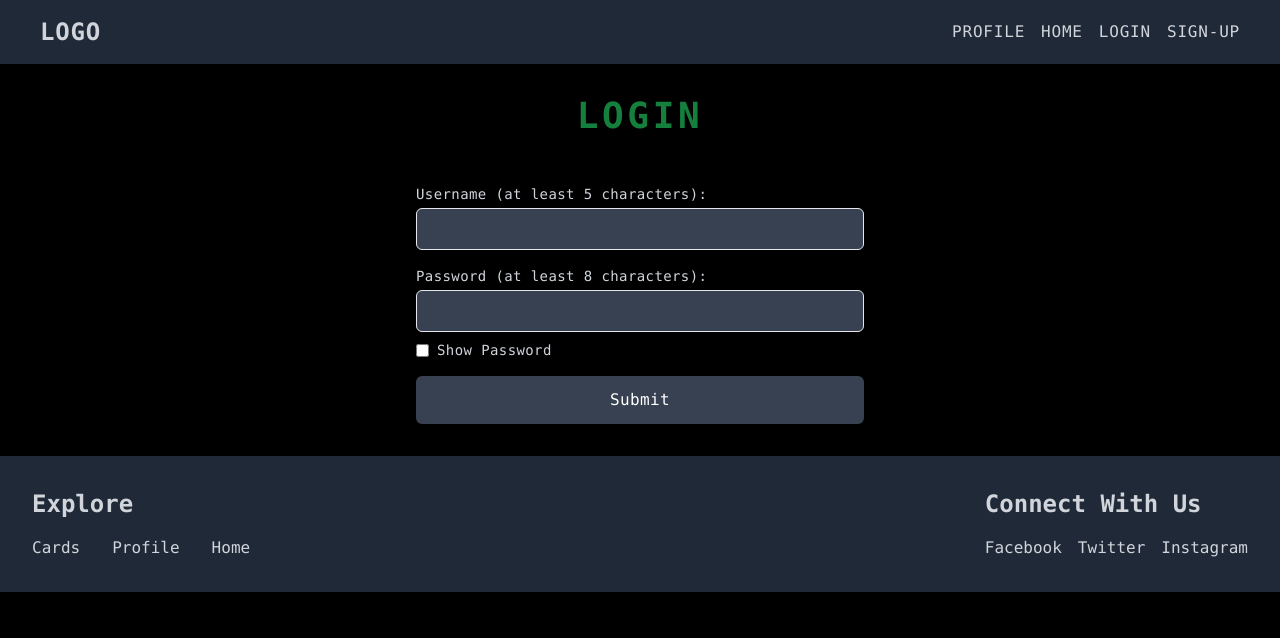
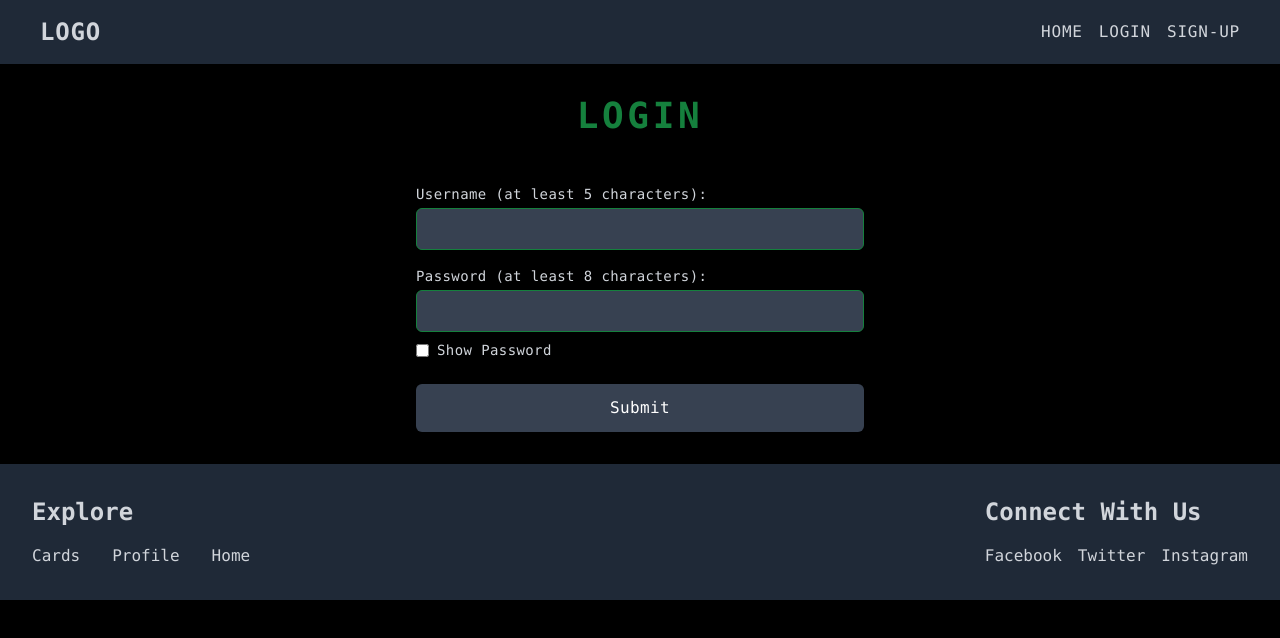
Before and after one commit to Bilal-Nizamani/assesment-frontend, a Next.js app: page /login in a window 1280 px wide. Shown: the top 638 px of the page. Built offline with nearby package versions, Linux system fonts and the light colour scheme.

Commit message:
changed login logic and design

```diff
--- a/next.config.js
+++ b/next.config.js
@@ -1,4 +1,8 @@
 /** @type {import('next').NextConfig} */
-const nextConfig = {};
+const nextConfig = {
+  images: {
+    domains: ["gatherer.wizards.com"],
+  },
+};
 
 module.exports = nextConfig;
--- a/src/app/login/page.js
+++ b/src/app/login/page.js
@@ -48,10 +48,29 @@ const Login = () => {
     try {
       setLoading(true);
       const { username, password } = formData;
+      // Trim spaces from username
+      const trimmedUsername = username.trim();
+      // Chck username length
+      if (trimmedUsername.length < 5) {
+        setError("Username must be at least 5 characters long.");
+        setLoading(false);
+        return;
+      }
+      // Check for spaces in username
+      if (trimmedUsername.includes(" ")) {
+        setError("Username cannot contain spaces.");
+        setLoading(false);
+        return;
+      }
+      // Check password length
+      if (password.length < 8) {
+        setError("Password must be at least 8 characters long.");
+        setLoading(false);
+        return;
+      }
 
       // Perform registration logic (e.g., make an API request)
       let apiResponse = await loginHandler({ username, password });
-      console.log(apiResponse);
 
       if (!apiResponse.data.success) {
         setError(apiResponse.data.error);
@@ -81,7 +100,9 @@ const Login = () => {
         <h1 className="text-4xl text-center text-green-700 pb-4  tracking-widest font-bold">
           LOGIN
         </h1>
-        <div className="text-red-700 h-8 text-center pb-2 text-lg">{error}</div>
+        <div className="text-red-700 min-h-8 text-center pb-2 text-lg">
+          {error}
+        </div>
         <form onSubmit={(e) => e.preventDefault()}>
           <label htmlFor="username" className="block text-sm font-medium ">
             Username (at least 5 characters):
@@ -90,7 +111,7 @@ const Login = () => {
             type="text"
             id="username"
             name="username"
-            className="mt-1 p-2 border rounded-md w-full bg-gray-700 text-white"
+            className="mt-1 p-2 border rounded-md border-green-700 focus:outline-none  focus:border-green-500   w-full bg-gray-700 text-white"
             minLength="5"
             required
             onChange={handleChange}
@@ -107,7 +128,7 @@ const Login = () => {
             type={formData.showPassword ? "text" : "password"}
             id="password"
             name="password"
-            className="mt-1 p-2 border rounded-md w-full bg-gray-700 text-white"
+            className="mt-1 p-2 border border-green-700 focus:outline-none  focus:border-green-500  rounded-md w-full bg-gray-700 text-white"
             minLength="8"
             value={formData.password}
             required
@@ -134,8 +155,8 @@ const Login = () => {
             </div>
           ) : (
             <button
-              type="button"
-              className={` mt-4 p-3 w-full bg-gray-700 text-white rounded-md hover:bg-gray-500 focus:outline-none focus:ring focus:border-blue-300 `}
+              type="sbumit"
+              className="mt-6 p-3 w-full bg-gray-700 text-white rounded-md hover:bg-gray-500 focus:outline-none focus:ring focus:ring-green-600 focus:border-green-300"
               onClick={loginUser}
             >
               Submit
--- a/src/app/sign-up/page.js
+++ b/src/app/sign-up/page.js
@@ -65,6 +65,12 @@ const SignUp = () => {
       setLoading(false);
       return;
     }
+    // Check password length
+    if (password.length < 8) {
+      setErr("Password must be at least 8 characters long.");
+      setLoading(false);
+      return;
+    }
     // Validate Gmail address
     const isGmail = /[a-zA-Z0-9._%+-]+@gmail\.com$/.test(email);
     if (!isGmail) {
@@ -73,12 +79,6 @@ const SignUp = () => {
       return;
     }
 
-    // Check password length
-    if (password.length < 8) {
-      setErr("Password must be at least 8 characters long.");
-      setLoading(false);
-      return;
-    }
     // Perform registration logic (e.g., make an API request)
     try {
       const apiResponse = await register({
--- a/src/components/Navbar.jsx
+++ b/src/components/Navbar.jsx
@@ -34,19 +34,22 @@ const Navbar = () => {
           <Link href="/">LOGO</Link>
         </div>
         <div className="hidden sm:flex  items-center space-x-4">
-          <Link href="/profile">
-            <div className=" hover:text-green-600 ">PROFILE</div>
-          </Link>
           <Link href="/">
             <div className=" hover:text-green-600 ">HOME</div>
           </Link>
 
           {token ? (
-            <div
-              className="block cursor-pointer text-black p-2 rounded-full bg-gray-300 hover:bg-green-600 hover:text-gray-300"
-              onClick={handleLogout}
-            >
-              Logout
+            <div>
+              {" "}
+              <Link href="/profile">
+                <div className=" hover:text-green-600 ">PROFILE</div>
+              </Link>
+              <div
+                className="block cursor-pointer text-black p-2 rounded-full bg-gray-300 hover:bg-green-600 hover:text-gray-300"
+                onClick={handleLogout}
+              >
+                Logout
+              </div>
             </div>
           ) : (
             <>
```
